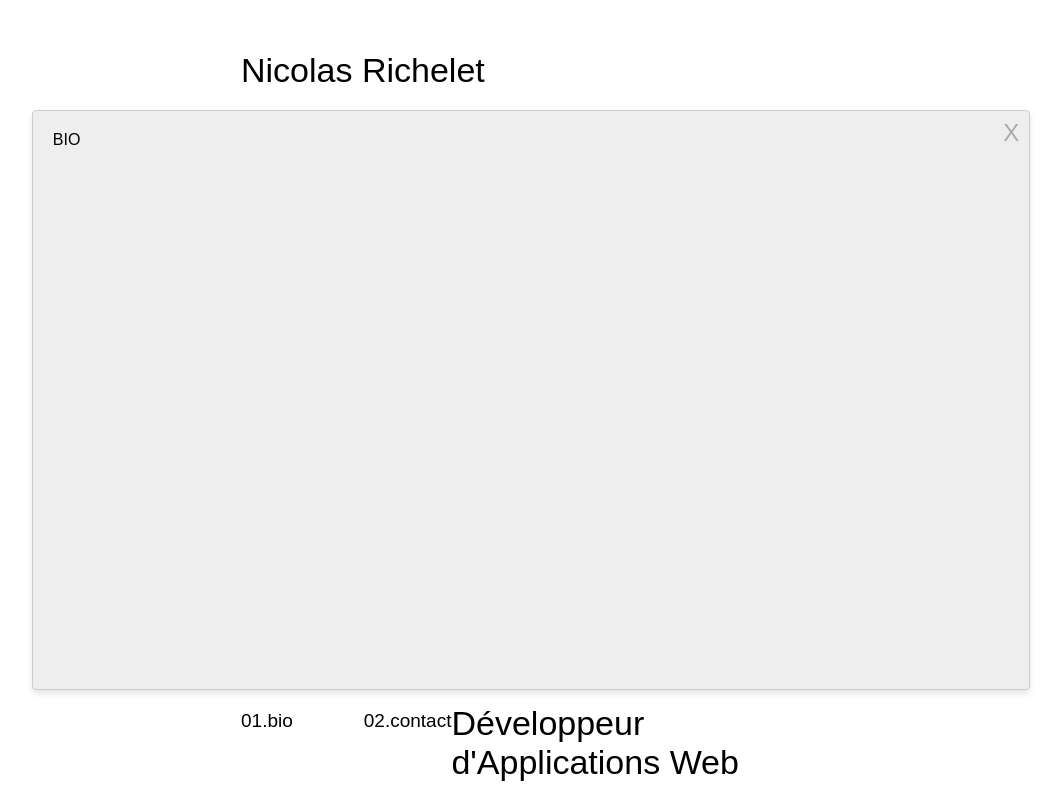
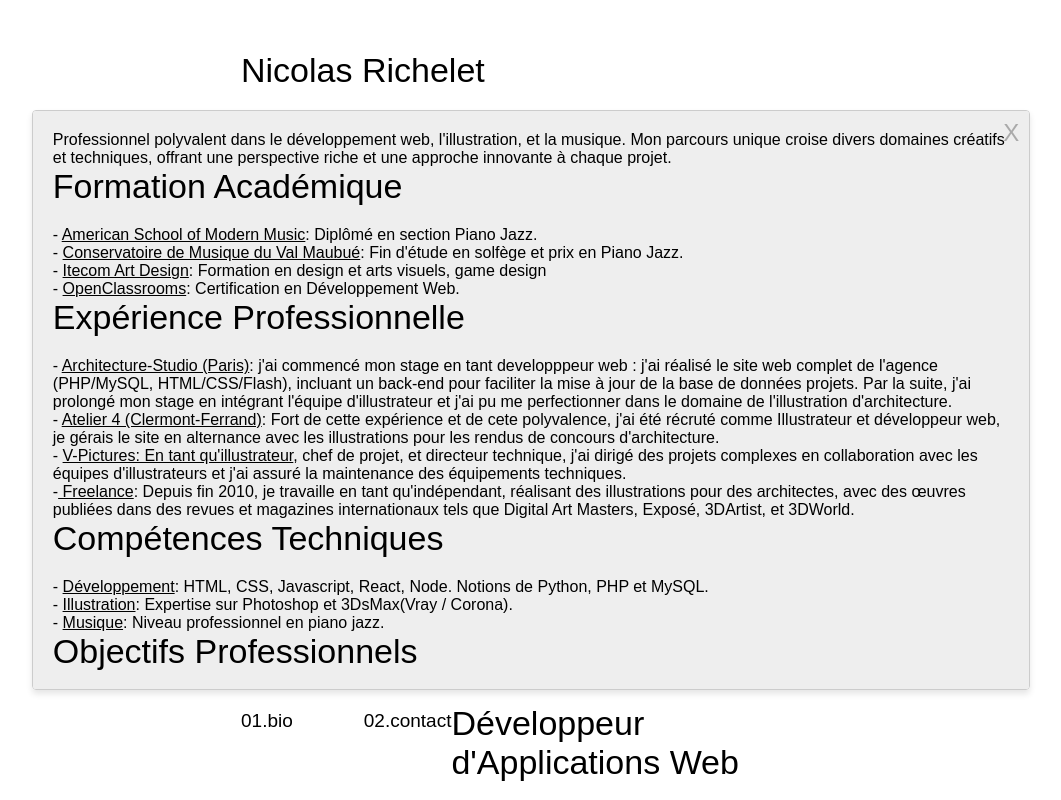
Before and after one commit to newke1234/portfolio-8, a React (Create React App) app: page / in a window 1280 px wide. Both pictures are taken after a click on the item "01.bio". Shown: the whole page, without its empty margins (109-1170 px from the left). Built offline with nearby package versions, Linux system fonts and the light colour scheme; a web font is replaced by a local one.

Commit message:
ajouté contenu bio

```diff
--- a/src/components/Bio.jsx
+++ b/src/components/Bio.jsx
@@ -1,6 +1,34 @@
 function Bio() {
     return (
-        <div>BIO</div>
+        <div>
+            <article>Professionnel polyvalent dans le développement web, l'illustration, et la musique. Mon parcours unique croise divers domaines créatifs et techniques, offrant une perspective riche et une approche innovante à chaque projet.</article>
+
+            <h2>Formation Académique</h2>
+                <article>
+                - <u>American School of Modern Music</u>: Diplômé en section Piano Jazz.<br/>
+                - <u>Conservatoire de Musique du Val Maubué</u>: Fin d'étude en solfège et prix en Piano Jazz.<br/>
+                - <u>Itecom Art Design</u>: Formation en design et arts visuels, game design<br/>
+                - <u>OpenClassrooms</u>: Certification en Développement Web.<br/>
+                </article>
+
+            <h2>Expérience Professionnelle  </h2>
+                <article>
+                    - <u>Architecture-Studio (Paris)</u>: j'ai commencé mon stage en tant developppeur web : j'ai réalisé le site web complet de l'agence (PHP/MySQL, HTML/CSS/Flash), incluant un back-end pour faciliter la mise à jour de la base de données projets. Par la suite, j'ai prolongé mon stage en intégrant l'équipe d'illustrateur et j'ai pu me perfectionner dans le domaine de l'illustration d'architecture.<br/>
+                    - <u>Atelier 4 (Clermont-Ferrand)</u>: Fort de cette expérience et de cete polyvalence, j'ai été récruté comme Illustrateur et développeur web, je gérais le site en alternance avec les illustrations pour les rendus de concours d'architecture.<br/>
+                    - <u>V-Pictures: En tant qu'illustrateur</u>, chef de projet, et directeur technique, j'ai dirigé des projets complexes en collaboration avec les équipes d'illustrateurs et j'ai assuré la maintenance des équipements techniques.<br/>
+                    -<u> Freelance</u>: Depuis fin 2010, je travaille en tant qu'indépendant, réalisant des illustrations pour des architectes, avec des œuvres publiées dans des revues et magazines internationaux tels que Digital Art Masters, Exposé, 3DArtist, et 3DWorld.<br/>
+                </article>
+
+            <h2>Compétences Techniques</h2>
+                <article>
+                    - <u>Développement</u>: HTML, CSS, Javascript, React, Node. Notions de Python, PHP et MySQL.<br/>
+                    - <u>Illustration</u>: Expertise sur Photoshop et 3DsMax(Vray / Corona).<br/>
+                    - <u>Musique</u>: Niveau professionnel en piano jazz.<br/>
+                </article>
+
+            <h2>Objectifs Professionnels</h2>
+                <article>En revenant vers un domaine qui m'a longtemps intéressé, je suis déterminé à évoluer dans le développement, en utilisant mes compétences   interdisciplinaires, ma compréhension des domaines artistiques et techniques, et mon expérience pour apporter des solutions innovantes et efficaces.</article>
+        </div>
     )
 }
 
```
